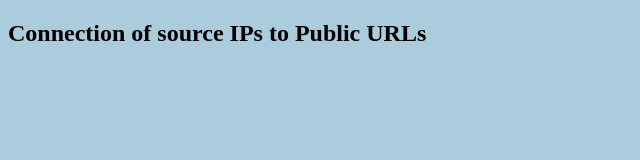
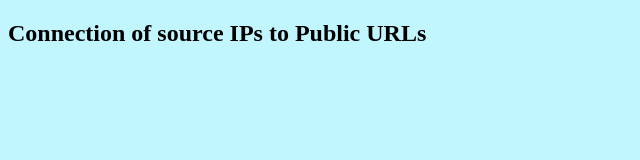
Before and after one commit to pcardotatgit/extract_and_visualize_URLs_from_pcap, a plain HTML site: page index.html in a window 1280 px wide. Shown: the whole page, without its empty margins (0-640 px from the left). Drawn offline with Linux system fonts and the light colour scheme; no server answers.

Commit message:
Readme Update

```diff
--- a/deno.css
+++ b/deno.css
@@ -1,5 +1,5 @@
 body {
-	background-color: #AACCDD;
+	background-color: #c2f6ff;
 }
 .node circle {
 	fill: #fff;
```
Also changed, not shown: img/dendrogram_example-1.gif (added), 1 other file.
